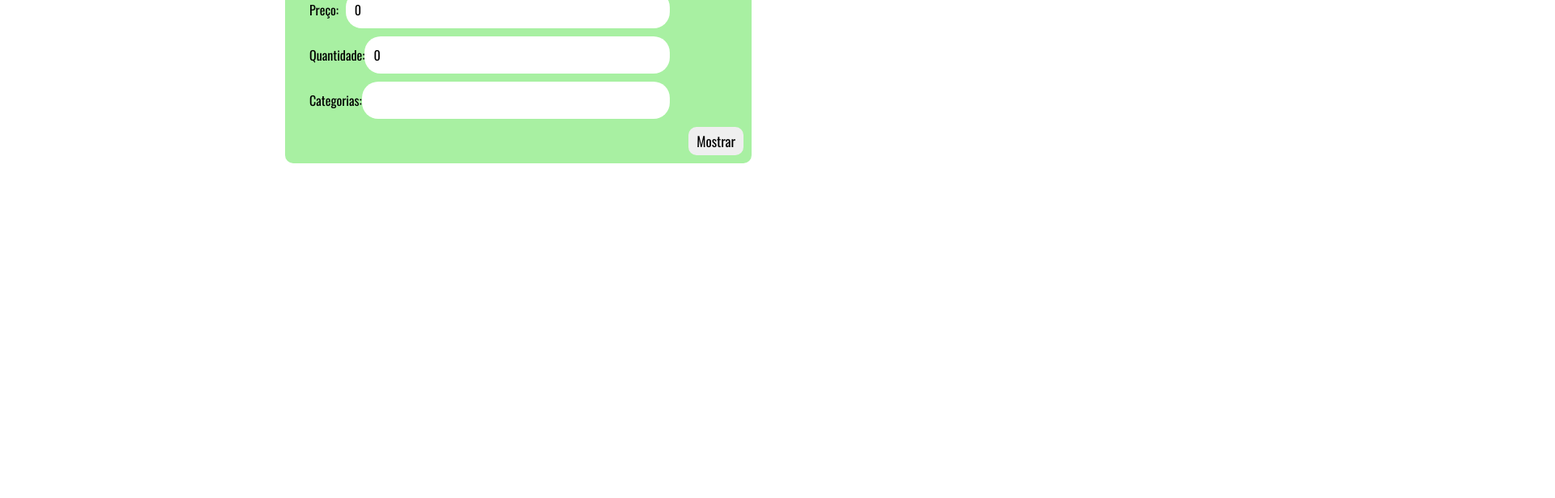
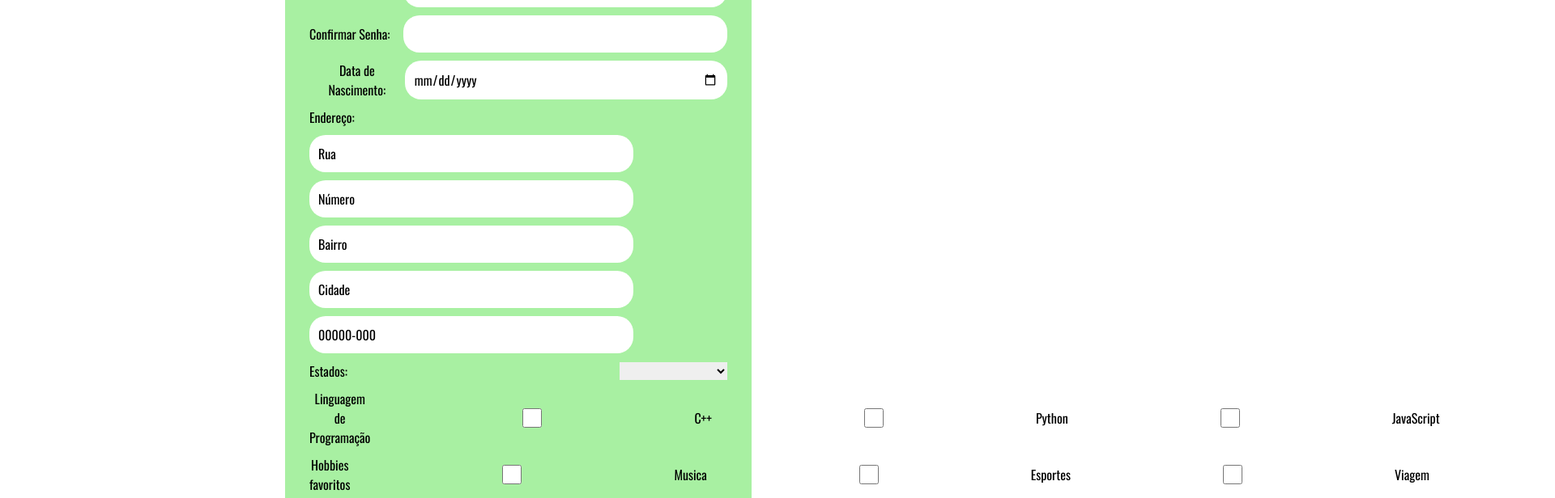
Before and after one commit to DaviBisewski/projeto-um, a Vue app: page / in a window 1280 px wide. Shown: the part 240-856 px from the top of the page at 81% size, 1920 px wide, since content can reach past the window. Before the commit the page ends 800 px from the top, so only its background shows below. Built offline with nearby package versions, Linux system fonts and the light colour scheme.

Commit message:
"html" feito

```diff
--- a/src/App.vue
+++ b/src/App.vue
@@ -7,12 +7,18 @@ const mostrarResultado = ref(false)
 
 
 
-const produto = reactive({
+const pessoa = reactive({
   nome: '',
-  preco: 0,
-  quantidade: 0,
-  categorias: []
-
+  email: '',
+  senha: '',
+  confsenha: '',
+  estado: '',
+  data: '',
+  rua: 'Rua',
+  numero: 'Número',
+  bairro: 'Bairro',
+  cidade: 'Cidade',
+  cep: '00000-000',
 })
 
 function formatarPreco(preco) {
@@ -22,43 +28,147 @@ function formatarPreco(preco) {
 
 <template>
   <div class="container">
-    <h1>{{ titulo }}</h1>
+    <h1>Formulário</h1>
     <div class="formulario">
-    <form @submit.prevent ="mostrarResultado = !mostrarResultado">
-
-        <h2>Forms</h2>
-        <input type="text" v-model="titulo" />
+      <form @submit.prevent="mostrarResultado = !mostrarResultado">
         <div class="row">
           <label for="">Nome:</label>
-          <input type="text" v-model="produto.nome" required>
+          <input type="text" v-model="pessoa.nome" required>
         </div>
         <div class="row">
-          <label for="">Preço:</label>
-          <input type="text" v-model="produto.preco">
+          <label for="">Email:</label>
+          <input type="email" v-model="pessoa.email">
         </div>
         <div class="row">
-          <label for="">Quantidade:</label>
-          <input type="number" v-model="produto.quantidade">
+          <label for="">Senha:</label>
+          <input type="password" v-model="pessoa.senha">
         </div>
         <div class="row">
-          <label for="">Categorias:</label>
-          <input type="text" v-model="produto.categorias">
+          <label for="">Confirmar Senha:</label>
+          <input type="password" v-model="pessoa.confsenha">
         </div>
-        <div class="mostrar">
-          <button @submit ="mostrarResultado = !mostrarResultado">Mostrar</button>
+        <div class="row">
+          <label for="">Data de Nascimento:</label>
+          <input type="date" v-model="pessoa.data">
         </div>
-      </form>
+        <div class="row">
+          <label for="">Endereço:</label>
+        </div>
+        <div class="row">
+          <input type="text" v-model="pessoa.rua">
+        </div>
+        <div class="row">
+          <input type="text" v-model="pessoa.numero">
+        </div>
+        <div class="row">
+          <input type="text" v-model="pessoa.bairro">
+        </div>
+        <div class="row">
+          <input type="text" v-model="pessoa.cidade">
+        </div>
+        <div class="row">
+          <input type="text" v-model="pessoa.cep">
+        </div>
+        <div class="row">
+          <label for="">Estados:</label>
+          <select v-model="pessoa.estado">
+            <option value="AC">ACRE</option>
+            <option value="AL">ALAGOAS</option>
+            <option value="AP">AMAPÁ</option>
+            <option value="AM">AMAZONAS</option>
+            <option value="BA">BAHIA</option>
+            <option value="CE">CEARÁ</option>
+            <option value="DF">DISTRITO FEDERAL</option>
+            <option value="ES">ESPÍRITO SANTO</option>
+            <option value="GO">GOIÁS</option>
+            <option value="MA">MARANHÃO</option>
+            <option value="MT">MATO GROSSO</option>
+            <option value="MS">MATO GROSSO DO SUL</option>
+            <option value="MG">MINAS GERAIS</option>
+            <option value="PA">PÁRA</option>
+            <option value="PB">PARAÍBA</option>
+            <option value="PR">PARANÁ</option>
+            <option value="PB">PERNAMBUCO</option>
+            <option value="PI">PIAUÍ</option>
+            <option value="RJ">RIO DE JANEIRO</option>
+            <option value="RN">RIO GRANDE DO NORTE</option>
+            <option value="RS">RIO GRANDE DO SUS</option>
+            <option value="RO">RONDÔNIA</option>
+            <option value="RR">RORAIMA</option>
+            <option value="SC">SANTA CATARINA</option>
+            <option value="SP">SÃO PAULO</option>
+            <option value="SE">SERGIPE</option>
+            <option value="TO">TOCANTINS</option>
+          </select>
+        </div>
+
+        <div class="row">
+        <label for="">Linguagem de Programação</label>
+
+        <div class="checkbox">
+          <input type="checkbox" v-model="cmaismais" id="" />
+          <p>C++</p>
+        </div>
+        <div class="checkbox">
+          <input type="checkbox" v-model="python" id="" />
+          <p>Python</p>
+        </div>
+        <div class="checkbox">
+          <input type="checkbox" v-model="javascript" id="" />
+          <p>JavaScript</p>
+        </div>
+        <div class="checkbox">
+          <input type="checkbox" v-model="java" id="" />
+          <p>Java</p>
+        </div>
+        </div>
+        <div class="row">
+        <label for="">Hobbies favoritos</label>
+
+        <div class="checkbox">
+          <input type="checkbox" v-model="musica" id="" />
+          <p>Musica</p>
+        </div>
+        <div class="checkbox">
+          <input type="checkbox" v-model="esportes" id="" />
+          <p>Esportes</p>
+        </div>
+        <div class="checkbox">
+          <input type="checkbox" v-model="viagem" id="" />
+          <p>Viagem</p>
+        </div>
+        <div class="checkbox">
+          <input type="checkbox" v-model="cozinhar" id="" />
+          <p>Cozinhar</p>
+        </div>
       </div>
+      <div class="row">
+        <label for="">Biografia:</label>
+        <input type="text" v-model="biografia" id="" placeholder="Biografia:" />
+    </div>
 
 
-    <div class="resultado" v-if="mostrarResultado">
-      <h2>Resultado</h2>
-      <p>Nome: {{ produto.nome }}</p>
-      <p>Preço: {{ formatarPreco(produto.preco *1) }}</p>
-      <p>Quantidade: {{ produto.quantidade }}</p>
-      <p>Categorias: {{ produto.categorias }}</p>
-      <p>{{ mostrarResultado }}</p>
+    <div class="mostrar">
+      <button @submit="mostrarResultado = !mostrarResultado">Mostrar</button>
     </div>
+    </form>
+  </div>
+
+
+  <div class="resultado" v-if="mostrarResultado">
+    <h2>Resultado</h2>
+    <p>Nome: {{ pessoa.nome }}</p>
+    <p>Email: {{ pessoa.email }}</p>
+    <p>Senha: {{ pessoa.senha }}</p>
+    <p>Confirmar Senha: {{ pessoa.confsenha }}</p>
+    <p>Data de Nascimento: {{ pessoa.data }}</p>
+    <p>Rua: {{ pessoa.rua }}</p>
+    <p>Número: {{ pessoa.numero * 1 }}</p>
+    <p>Bairro: {{ pessoa.bairro }}</p>
+    <p>CEP: {{ pessoa.cep * 1 }}</p>
+    <p>Estado: {{ pessoa.estado }}</p>
+    <p>{{ mostrarResultado }}</p>
+  </div>
 
   </div>
 </template>
@@ -90,7 +200,6 @@ function formatarPreco(preco) {
 
 .formulario .row {
   margin: 10px 20px;
-  width: 80%;
   display: flex;
   justify-content: space-between;
   align-items: center;
@@ -109,4 +218,8 @@ function formatarPreco(preco) {
   padding: 5px 10px;
   border-radius: 10px;
 }
+
+.checkbox{
+  display: flex;
+}
 </style>
```
